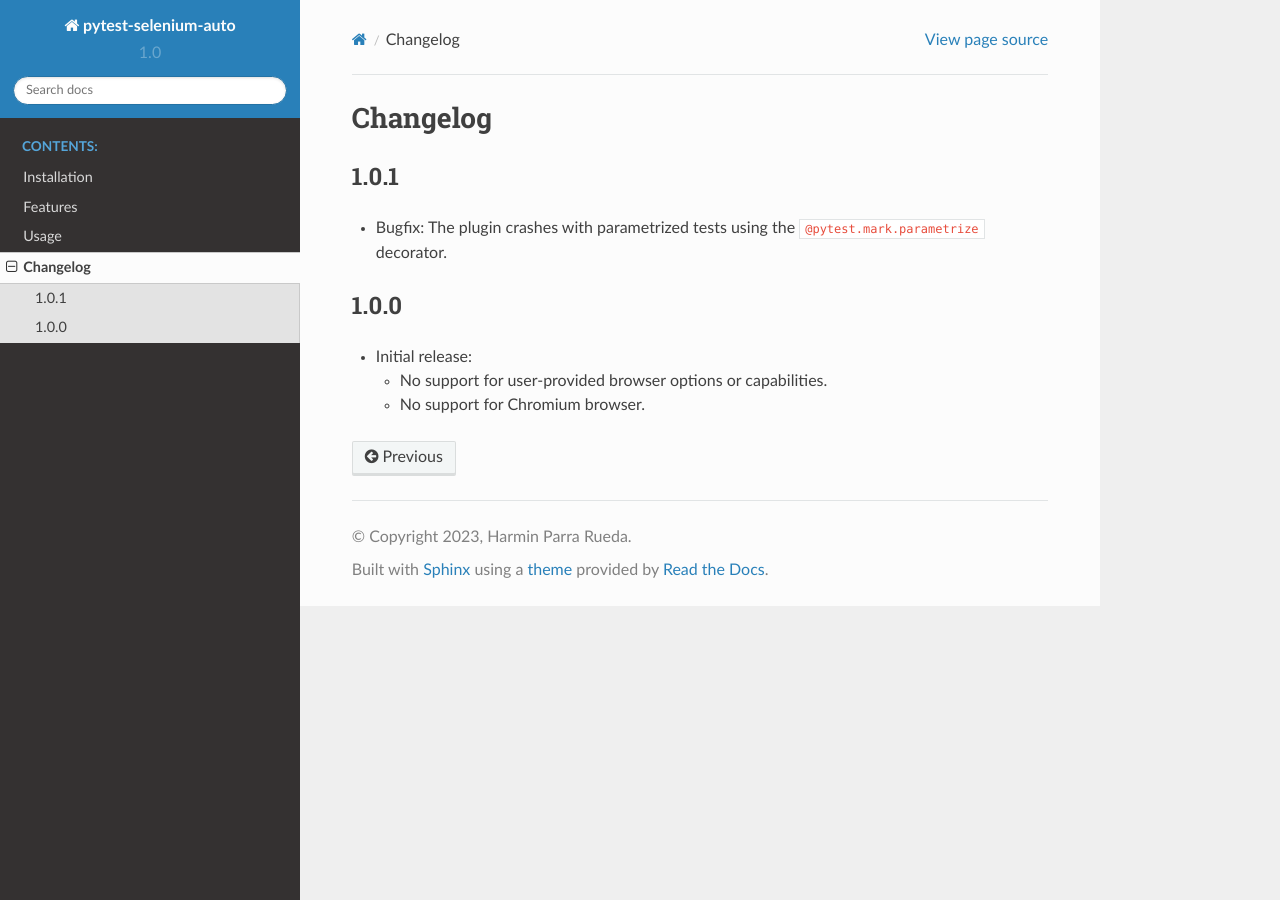
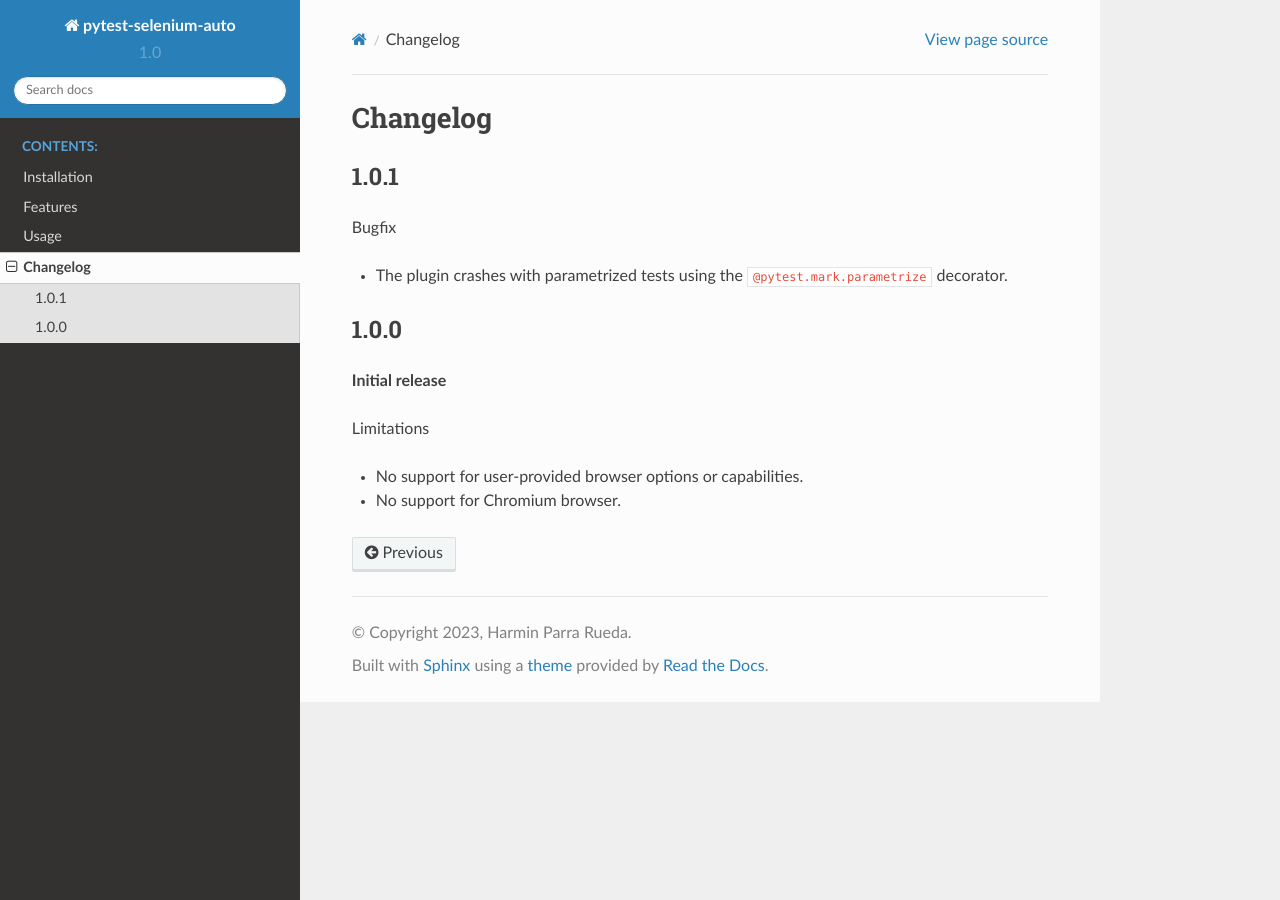
Before and after one commit to harmin-parra/pytest-selenium-auto, a Sphinx documentation site: the page built from docs/changelog.rst, in a window 1280 px wide. Built offline with Sphinx 7.4.7 and the Read the Docs theme 2.0.0, drawn with Linux system fonts in a browser that asks for light colours.

Commit message:
Update changelog.rst

```diff
--- a/docs/changelog.rst
+++ b/docs/changelog.rst
@@ -4,13 +4,17 @@ Changelog
 
 1.0.1
 -----
-* Bugfix: The plugin crashes with parametrized tests using the ``@pytest.mark.parametrize`` decorator.
+Bugfix
+
+* The plugin crashes with parametrized tests using the ``@pytest.mark.parametrize`` decorator.
 
 
 1.0.0
 -----
 
-* Initial release:
+**Initial release**
 
-  * No support for user-provided browser options or capabilities.
-  * No support for Chromium browser.
+Limitations
+
+* No support for user-provided browser options or capabilities.
+* No support for Chromium browser.
```
